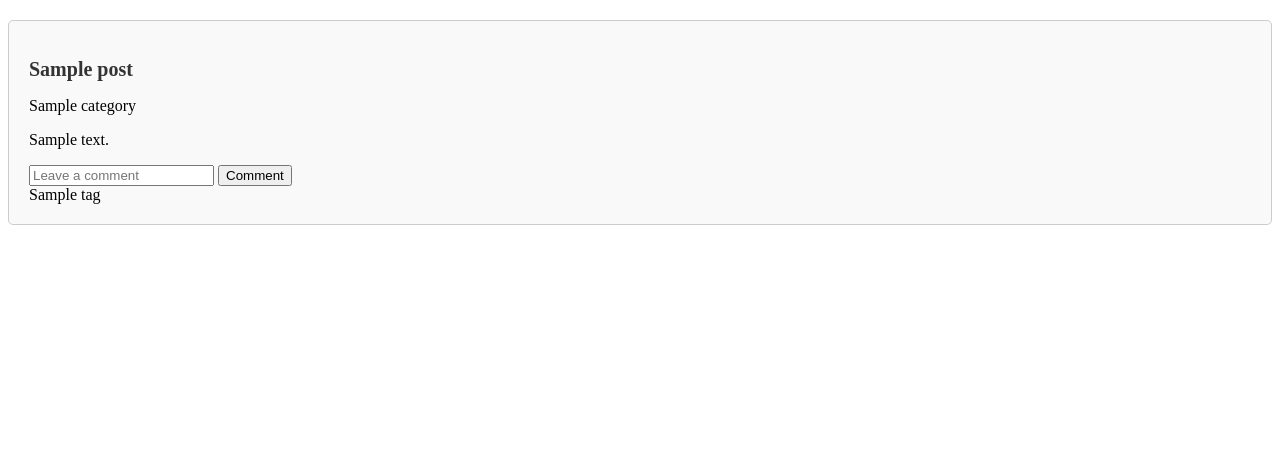
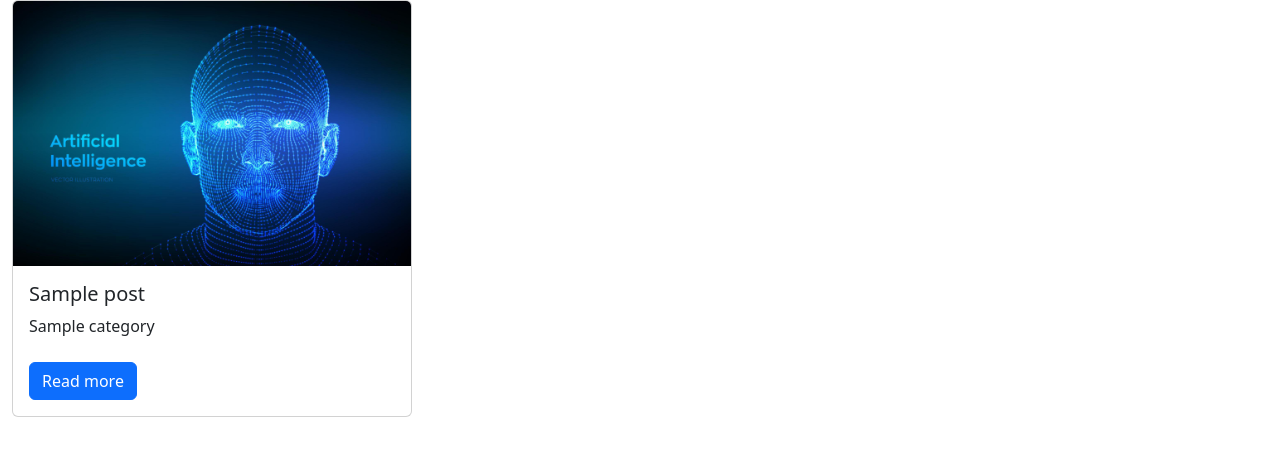
Before and after one commit to harberts01/Ai_Blog, a Flask app: template templates/index.html in a window 1280 px wide. Shown: the top 456 px of the page. Run offline with Flask 3, Linux system fonts and the light colour scheme; the template is opened without the code that fills it: most values are stand-ins (such as "Sample title", 1, 10 or a date in 2020).

Commit message:
Added post.hmtl, added schedule and threading modules. added ai image as a placeholder. added TODOs

```diff
--- a/app.py
+++ b/app.py
@@ -1,10 +1,10 @@
-import requests
+import requests #provides a way to send HTTP requests to a web server
 import db
-import os
-import re
+import os #a way to interact with the operating system
+import re #regular expression matching operations
 import schedule
 import time
-import threading
+import threading #provides a way to run multiple threads (tasks) while the main thread is running
 from flask import Flask, render_template, request
 from openai import OpenAI
 
@@ -22,26 +22,21 @@ def home():
     posts = fetch_posts()
     return render_template("index.html", posts=posts)
 
+#TODO: create a route for the read more button that will display the full blog post
 
-#TODO: Create a comment route that accepts POST requests
-@app.route("/comment", methods=["POST"])
-def comment():
-    data = request.form
-    insert_comment(data)
-    return "Comment added successfully!"
 
 #TODO: Create a function that inserts comments into the database
 def insert_comment(data):
     conn = get_db_connection()
     with conn.cursor() as cursor:
+        postid = data.get("postid")
+        content = data.get("comment")
+        if not postid or not content:
+            raise ValueError("Missing postid or content in the form data")
 
-        #building the comment SQL script
-        columns = ', '.join(data.keys()) #columns need to be commentid, postid, userid, content, timestamp
-        placeholders = ', '.join(['?'] * len(data))
-        sql = f"INSERT INTO Comment ({columns}) VALUES ({placeholders})"
-        cursor.execute(sql, tuple(data.values()))
+        sql = "INSERT INTO Comment (postid, content) VALUES (%s, %s)"
+        cursor.execute(sql, (postid, content))
         db.conn.commit()
-    return "Comment added successfully!"
 
 #TODO: Create a function for like/dislike functionality
 
@@ -53,12 +48,10 @@ def insert_blog_post(data):
    conn = get_db_connection()
    with conn.cursor() as cursor:
 
-    # Dynamically build the SQL script
     columns = ', '.join(data.keys())
     placeholders = ', '.join(['?'] * len(data))
     sql = f"INSERT INTO Post ({columns}) VALUES ({placeholders})"
 
-    # Execute the query with the data values
     cursor.execute(sql, tuple(data.values()))
 
     db.conn.commit()
@@ -111,7 +104,6 @@ def generate_post():
     )
     response = completion.choices[0].message.content
 
-    #Parse the response to extract the generated post
     lines = response.split("\n")
     data = {}
     content_lines = []
@@ -129,34 +121,33 @@ def generate_post():
 
     content = "\n".join(content_lines)
 
-    # Extract the content from the HTML tags
+
     match = re.search(r'(<.*?>.*<\/.*?>)', content, re.DOTALL)
     if match:
         data["content"] = match.group(1)
     else:
         data["content"] = content
 
-    # Check if any of the data fields are NULL
+
     if not data["title"] or not data["content"] or not data["category"]:
         print("Generated post contains NULL values. Skipping database insertion.")
     else:
-        # Insert the data into the database
+
         insert_blog_post(data)
 
     return response
 
 #Schedule the generation of a blog post every 5 minutes:
-schedule.every(5).minutes.do(generate_post)
+schedule.every(1).minute.do(generate_post)
 
-scheduler_active = True
-# Function to keep the scheduler running
+scheduler_active = False
+
 def run_scheduler():
     while scheduler_active == True:
         schedule.run_pending()
         time.sleep(1)
 
 
-
 if __name__ == "__main__":
     scheduler_thread = threading.Thread(target=run_scheduler)
     scheduler_thread.start()
--- /dev/null
+++ b/package.json
@@ -0,0 +1,5 @@
+{
+  "dependencies": {
+    "bootstrap": "^3.4.1"
+  }
+}
--- a/static/styles.css
+++ /dev/null
@@ -1,14 +0,0 @@
-.post{
-    margin-top: 20px;
-    margin-bottom: 20px;
-    padding: 20px;
-    border: 1px solid #ccc;
-    border-radius: 5px;
-    background-color: #f9f9f9;
-}
-
-.title{
-    font-size: 20px;
-    font-weight: bold;
-    color: #333;
-}
--- a/templates/index.html
+++ b/templates/index.html
@@ -4,31 +4,33 @@
     <meta charset="UTF-8">
     <meta name="viewport" content="width=device-width, initial-scale=1.0">
     <link rel="stylesheet" href="{{ url_for('static', filename='styles.css')}}">
-    <title>{{ title }}</title>
+    <link href="https://cdn.jsdelivr.net/npm/bootstrap@5.2.3/dist/css/bootstrap.min.css" rel="stylesheet" integrity="sha384-rbsA2VBKQhggwzxH7pPCaAqO46MgnOM80zW1RWuH61DGLwZJEdK2Kadq2F9CUG65" crossorigin="anonymous">
+    <title>Ai Blog</title>
 </head>
 <body>
 
+<div class="container-fluid">
+    <div class="posts row">
+        {% for post in posts %}
+            {% if loop.index0 % 3 == 0 and loop.index0 != 0 %}
+            </div>
+            <div class="posts row">
+            {% endif %}
+            <div class="col-md-4">
+                <div class="card" style="width: 25rem;">
+                    <img src="{{ url_for('static', filename='ai-image.jpg') }}" class="card-img-top" alt="Image Here">
+                    <div class="card-body">
+                      <h5 class="card-title"><div class="title">{{ post.title }}</div></h5>
+                      <div class="card-text mb-4"><div class="category">{{ post.category }}</div></div>
+                      <button class="btn btn-primary">Read more</button>
+                    </div>
+                  </div>
+            </div>
+        {% endfor %}
+        </div>
+</div>
 
 
-    <div class="posts">
-        {% for post in posts %}
-        <section class="post">
-            <h1 class="title">{{ post.title }}</h1>
-            <div class="category">{{ post.category }}</div>
-            <p class="content">{{ post.content | safe}}</p>
-            <div class="comment">
-                <input type="text" placeholder="Leave a comment" method="POST" action="/comment">
-                <button>Comment</button>
-            </div>
-
-            <div class="tags">
-                {% for tag in post.tags %}
-                    <span>{{ tag }}</span>
-                {% endfor %}
-            </div>
-        </section>
-        {% endfor %}
-    </div>
-
+    <script src="https://cdn.jsdelivr.net/npm/bootstrap@5.2.3/dist/js/bootstrap.bundle.min.js" integrity="sha384-kenU1KFdBIe4zVF0s0G1M5b4hcpxyD9F7jL+jjXkk+Q2h455rYXK/7HAuoJl+0I4" crossorigin="anonymous"></script>
 </body>
 </html>
```
Also changed, not shown: db.py (+3 -5 lines), templates/post.html (added, +23 -0 lines), package-lock.json (added), static/ai-image.jpg (added), 1 other file.
